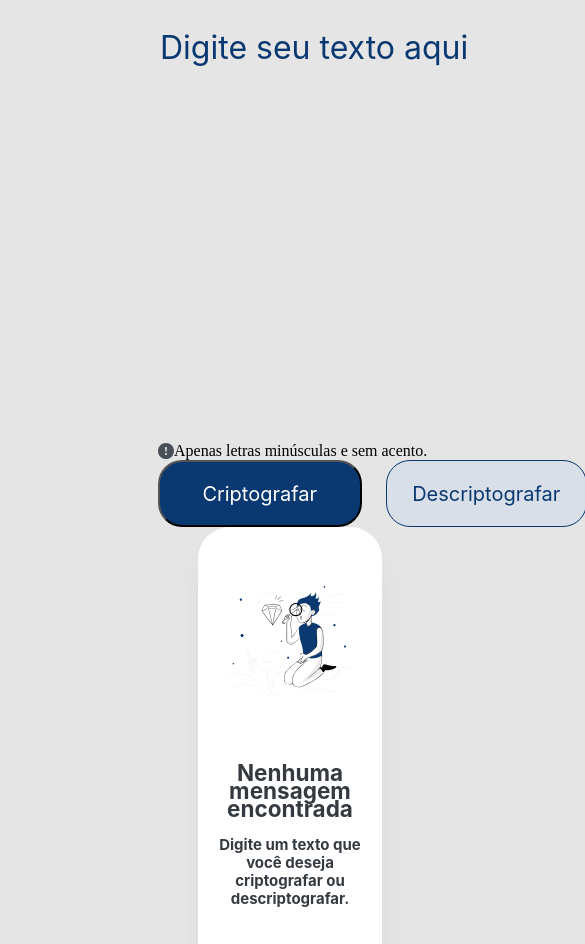
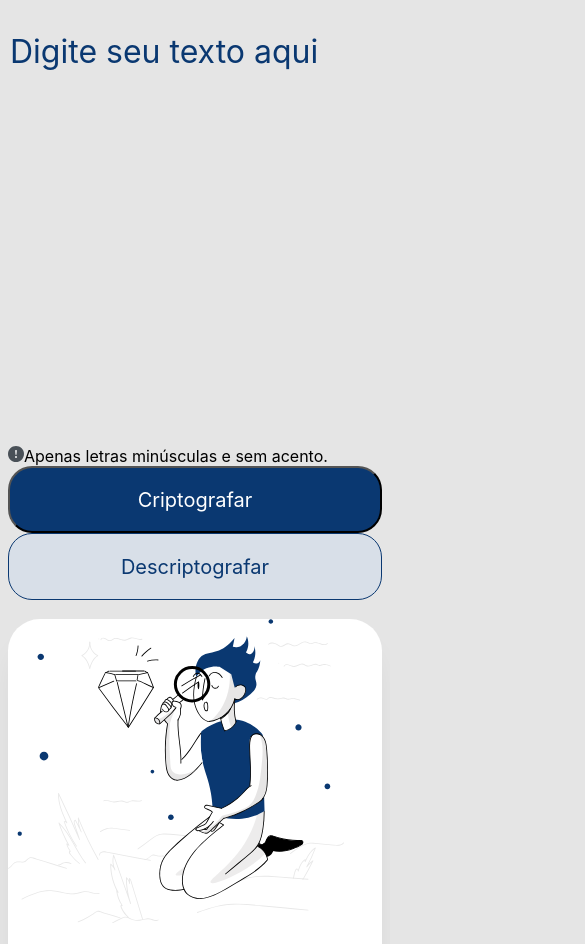
Before and after one commit to matheusbc22/challenge1-one, a plain HTML site: page index.html in a window 390 px wide. Shown: the part 84-1028 px from the top of the page, 585 px wide, since content can reach past the window. Drawn offline with Linux system fonts and the light colour scheme.

Commit message:
Adicionando responsividade mobile/tablet

```diff
--- a/css/index.css
+++ b/css/index.css
@@ -1,25 +1,30 @@
+*{
+    font-family: 'Inter';
+    font-style: normal;
+}
 body {
     background-color: #E5E5E5;
 }
-.row{
-    display: flex;
-    flex-direction: row;
-    flex-wrap: wrap;
-}
-.col{
+#text-input{
     display: flex;
     flex-direction: column;
-    flex-basis: 100%;
-    flex: 1;
 }
-.double-column{
-    flex: 2;
+#text-output{
+    display: flex;
+    flex-direction: column;
+    background-color: #FFF;
+    box-shadow: 0px 24px 32px -8px rgba(0, 0, 0, 0.08);
+    border-radius: 32px;
+    padding: 5%;
 }
 #logo{
     padding: 25px;
 }
 #main{
     margin-left: 150px;
+    display: flex;
+    flex-direction: row;
+    justify-content: space-around;
 }
 #input{
     height: 400px;
@@ -27,8 +32,6 @@ body {
     resize: none;
     border: none;
     background-color: #E5E5E5;
-    font-family: 'Inter';
-    font-style: normal;
     font-weight: 400;
     font-size: 32px;
     line-height: 150%;
@@ -44,8 +47,6 @@ body {
     width: 328px;
     height: 67px;
     border-radius: 24px;
-    font-family: 'Inter';
-    font-style: normal;
     font-weight: 400;
     font-size: 20px;
     line-height: 20px;
@@ -75,17 +76,13 @@ body {
     padding: 5px;
     width: 500px;
     height: 500px;
-    background-color: #FFF;
-    box-shadow: 0px 24px 32px -8px rgba(0, 0, 0, 0.08);
-    border-radius: 32px;
+
     align-items: center;
-    margin-left: 40px
+    margin-left: 40px;
 }
 #output #empty{
     margin-left: auto;
     margin-right: auto;
-    font-family: 'Inter';
-    font-style: normal;
     font-weight: 700;
     font-size: 15px;
     line-height: 120%;
@@ -99,13 +96,11 @@ body {
 }
 #outputTexto{
     display: none;
-    width: 90%;
+    width: 100%;
     border: none;
     resize: none;
     outline: none;
     height: 100%;
-    font-family: 'Inter';
-    font-style: normal;
     font-weight: 400;
     font-size: 25px;
     line-height: 150%;
@@ -118,8 +113,6 @@ body {
     align-items: center;
     margin-top: auto;
     border-radius: 24px;
-    font-family: 'Inter';
-    font-style: normal;
     font-weight: 400;
     font-size: 20px;
     line-height: 20px;
@@ -128,3 +121,42 @@ body {
     border: 1px solid #0A3871;
     border-radius: 24px;
 }
+@media screen and (max-width:1024px){
+    #main{
+        margin: 0;
+    }
+    #text-output{
+        padding: 0;
+    }
+}
+@media screen and (max-width:861px){
+    #main{
+        margin: 0;
+    }
+}
+@media screen and (max-width:720px){
+    #main{
+        margin: 0;
+        flex-direction: column;
+    }
+    #text-input{
+        width: 100%;
+        margin-bottom: 5%;
+    }
+    #text-output{
+        width: 100%;
+        align-items: center;
+        flex-wrap: nowrap;
+    }
+    #btnCriptografar{
+        width: 100%;
+    }
+    #btnDescriptografar{
+        width: 100%;
+    }
+}
+@media screen and (max-width:361px){
+    #empty{
+        width: 100%;
+    }
+}
--- a/index.html
+++ b/index.html
@@ -14,22 +14,17 @@
                 <img width="31" height="48" src="img/logo.svg" alt="Logo da alura">
             </section>
             <section id="main">
-
-                <div class="row">
-                    <div class="col">
+                <div id="text-input">
                     <textarea id="input" placeholder="Digite seu texto aqui" maxlength="200"></textarea>
                     <span class="row" id="aviso"><img src="img/info.svg" alt="Icone de aviso">Apenas letras minúsculas e sem acento.</span>
-                        <div class="row">
                     <button class="col" id="btnCriptografar">Criptografar</button>
                     <button class="col" id="btnDescriptografar">Descriptografar</button>
                 </div>
-                    </div>
 
-                    <div class="col" id="output">
+                <div id="text-output">
                     <span id="empty"><img src="img/output.svg" alt="Nenhuma saída"><h1>Nenhuma mensagem encontrada</h1>Digite um texto que você deseja criptografar ou descriptografar.</span>
                     <textarea id="outputTexto" readonly></textarea>
                     <button id="btnCopiar">Copiar</button>
-                    </div>
                 </div>
             </section>
         </main>
```
Lines whose indentation alone changed are shown as unchanged.
